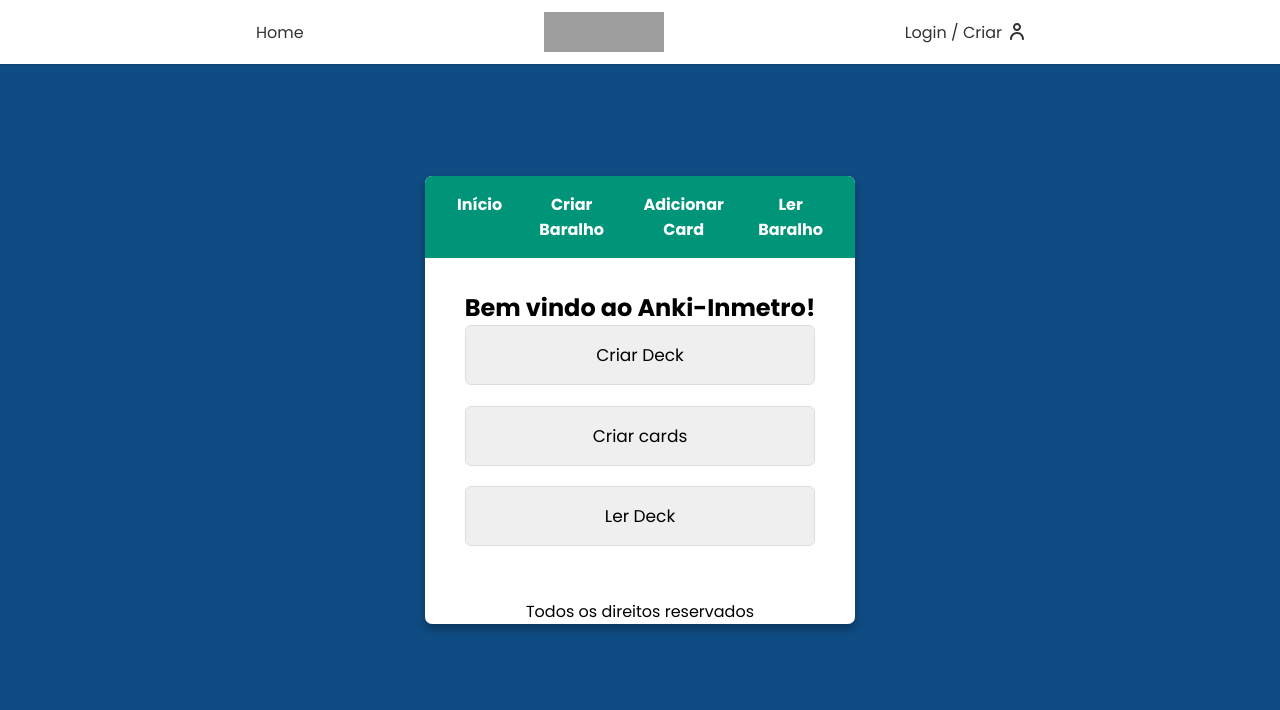
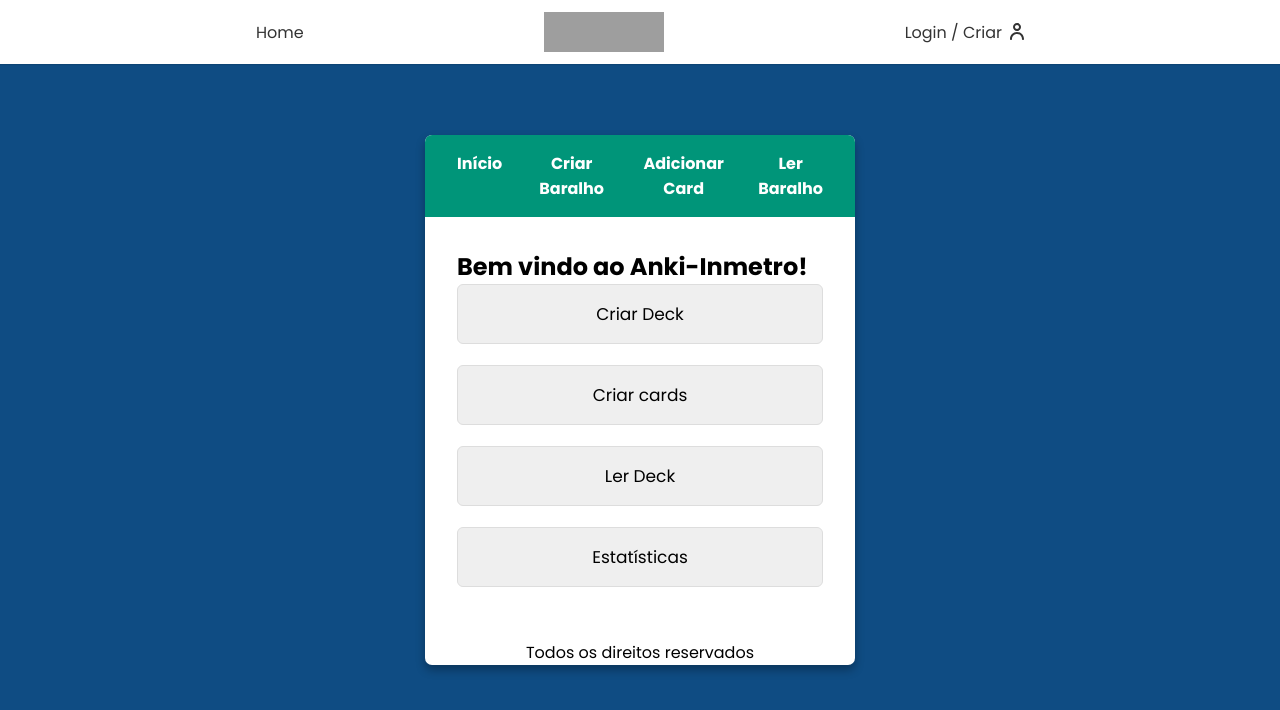
Before and after one commit to sdrjolbert/Anki-Inmetro, a React (Vite) app: page / in a window 1280 px wide. Shown: the top 710 px of the page. Built offline with nearby package versions, Linux system fonts and the light colour scheme; grey boxes are pictures that could not be loaded.

Commit message:
pagina de estatisticas adicionada

```diff
--- a/src/App.jsx
+++ b/src/App.jsx
@@ -12,6 +12,7 @@ import Footer from './Components/Footer';
 import { UserStorage } from './UserContext';
 import User from './Components/User/User';
 import ProtectedRoute from './Components/Helper/ProtectedRoute';
+import StatisticsPage from './Components/Pages/StatisticsPage';
 
 
 function App() {
@@ -100,6 +101,7 @@ function App() {
                   />
                 }
               />
+              <Route path="/statistics" element={<StatisticsPage />} />
 
             </Routes>
           </main>
--- a/src/Components/Pages/HomePage.jsx
+++ b/src/Components/Pages/HomePage.jsx
@@ -21,6 +21,10 @@ const HomePage = () => {
             <Link to="/readdeck">
             <input type="button" value="Ler Deck" />
             </Link>
+
+            <Link to="/statistics">
+            <input type="button" value="Estatísticas" />
+            </Link>
         </section>
     )
 
--- a/src/Components/Pages/ReadDeck.jsx
+++ b/src/Components/Pages/ReadDeck.jsx
@@ -2,6 +2,8 @@ import React, { useState, useEffect } from 'react';
 import { useNavigate } from 'react-router-dom';
 import Card from '../Card/Card';
 import '../../App.css';
+import { UserContext } from '../../UserContext';
+import { useContext } from 'react';
 
 function ReadDeck({ decks, onDeleteCard, onUpdateCard }) {
   const [selectedDeck, setSelectedDeck] = useState(null);
@@ -12,6 +14,7 @@ function ReadDeck({ decks, onDeleteCard, onUpdateCard }) {
   const [frontContent, setFrontContent] = useState('');
   const [backContent, setBackContent] = useState('');
   const [reviewedCards, setReviewedCards] = useState([]);
+  const { incrementCardsReadCount } = useContext(UserContext);
   const navigate = useNavigate();
 
   useEffect(() => {
@@ -47,6 +50,7 @@ function ReadDeck({ decks, onDeleteCard, onUpdateCard }) {
       newReviewed[currentCardIndex] = true;
       return newReviewed;
     });
+    incrementCardsReadCount(); // Incrementa o contador de cartas lidas
     const nextIndex = currentCardIndex + 1;
     if (nextIndex < selectedDeck.cards.length) {
       setCurrentCardIndex(nextIndex);
--- /dev/null
+++ b/src/Components/Pages/StatisticsPage.jsx
@@ -0,0 +1,16 @@
+// Em StatisticsPage.jsx
+import React, { useContext } from 'react';
+import { UserContext } from '../../UserContext'; // Ajuste o caminho conforme necessário
+
+const StatisticsPage = () => {
+  const { cardsReadCount } = useContext(UserContext);
+
+  return (
+    <div>
+      <h1>Estatísticas</h1>
+      <p>Quantidade de cartas lidas: {cardsReadCount}</p>
+    </div>
+  );
+};
+
+export default StatisticsPage;
--- a/src/UserContext.jsx
+++ b/src/UserContext.jsx
@@ -1,4 +1,4 @@
-import React from 'react';
+import React, { useState } from 'react';
 import { REVOKE_TOKEN_POST, TOKEN_POST, TOKEN_VALIDATE_POST, USER_GET } from './Api';
 import { useNavigate } from 'react-router-dom';
 
@@ -9,7 +9,14 @@ export const UserStorage = ({ children }) => {
   const [login, setLogin] = React.useState(null);
   const [loading, setLoading] = React.useState(false);
   const [error, setError] = React.useState(null);
+  const [cardsReadCount, setCardsReadCount] = useState(0);
+
   const navigate = useNavigate();
+
+  const incrementCardsReadCount = () => {
+    setCardsReadCount((prevCount) => prevCount + 1);
+  };
+
 
   const userLogout = React.useCallback(
     async function (token) {
@@ -77,7 +84,7 @@ export const UserStorage = ({ children }) => {
 
   return (
     <UserContext.Provider
-      value={{ userLogin, userLogout, data, error, loading, login }}
+      value={{ userLogin, userLogout, data, error, loading, login, cardsReadCount, incrementCardsReadCount }}
     >
       {children}
     </UserContext.Provider>
```
